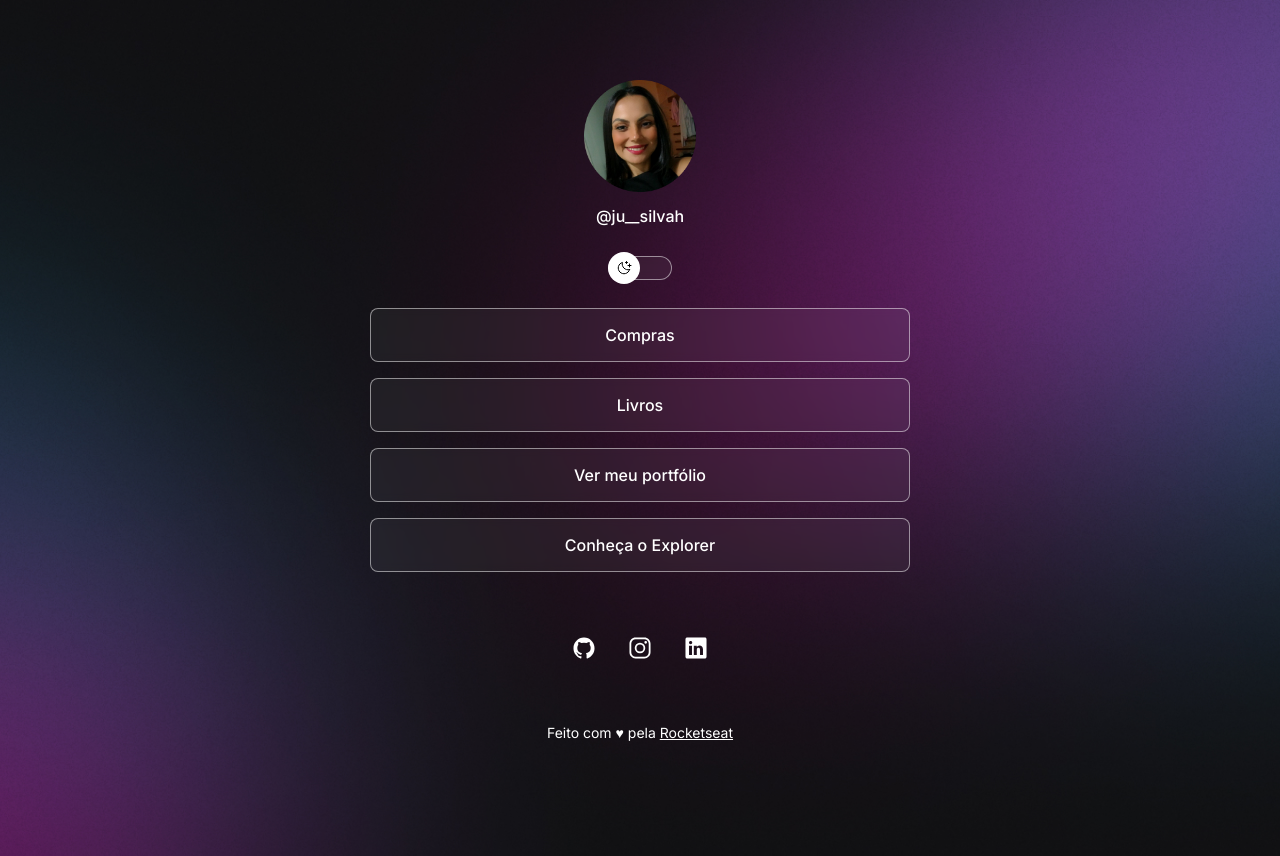
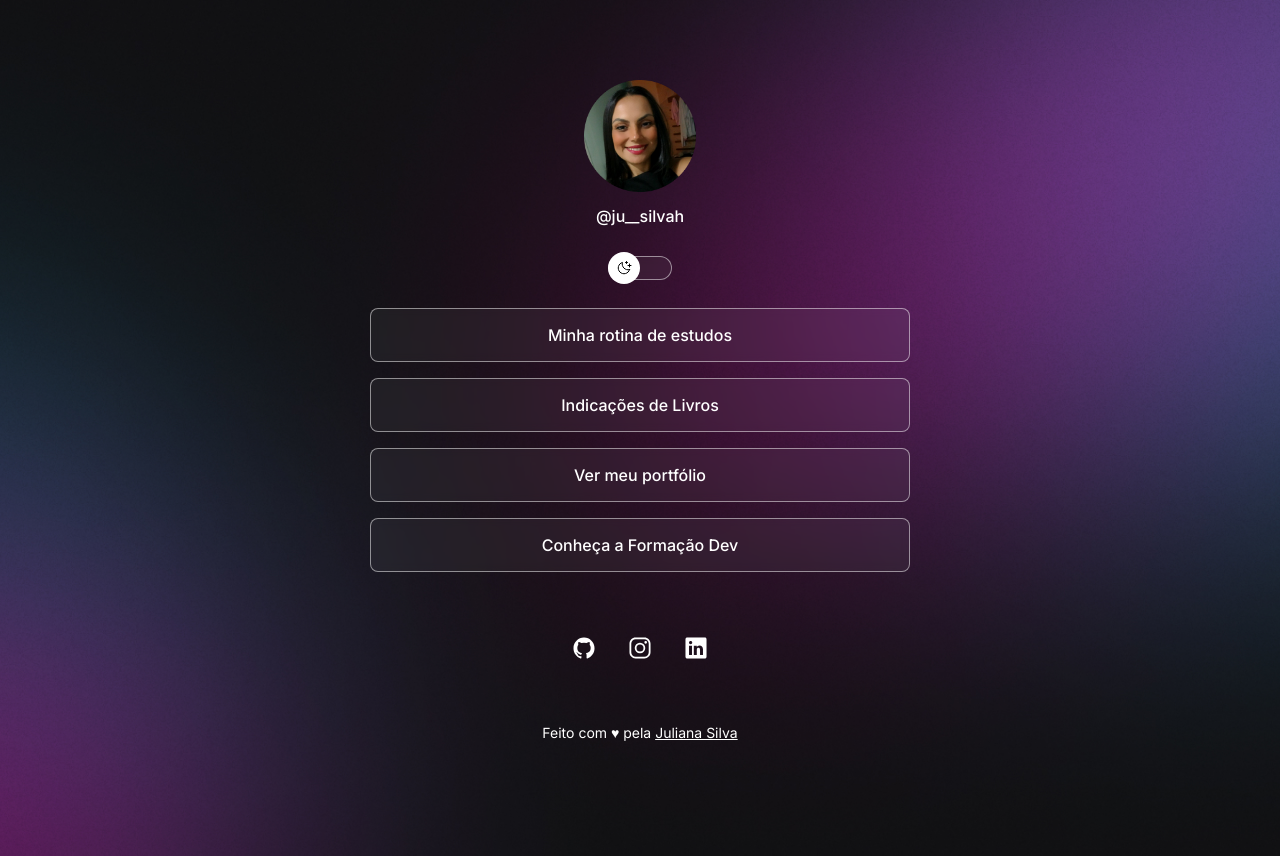
Before and after one commit to juliana-silva-hub/devLinks, a plain HTML site: page index.html in a window 1280 px wide. Drawn offline with nearby package versions, Linux system fonts and the light colour scheme.

Commit message:
Update index.html

```diff
--- a/index.html
+++ b/index.html
@@ -28,11 +28,11 @@
 
     <ul>
       <li>
-        <a href="#">Compras</a>
+        <a href="https://www.instagram.com/codesecuree/" target="_blank">Minha rotina de estudos</a>
       </li>
 
       <li>
-        <a href="#">Livros</a>
+        <a href="https://www.instagram.com/p/C_ld-tfO2t6/?img_index=1">Indicações de Livros</a>
       </li>
 
       <li>
@@ -40,7 +40,7 @@
       </li>
 
       <li>
-        <a href="https://app.rocketseat.com.br/journey/explorer/overview" target="_blank">Conheça o Explorer</a>
+        <a href="https://www.formacao.dev/" target="_blank">Conheça a Formação Dev</a>
       </li>
     </ul>
     <div id="social-links">
@@ -58,7 +58,7 @@
     </div>
 
     <footer>
-      Feito com ♥ pela <a href="https://rocketseat.com.br/">Rocketseat</a>
+      Feito com ♥ pela <a href="https://rocketseat.com.br/">Juliana Silva</a>
     </footer>
   </div>
 
```
